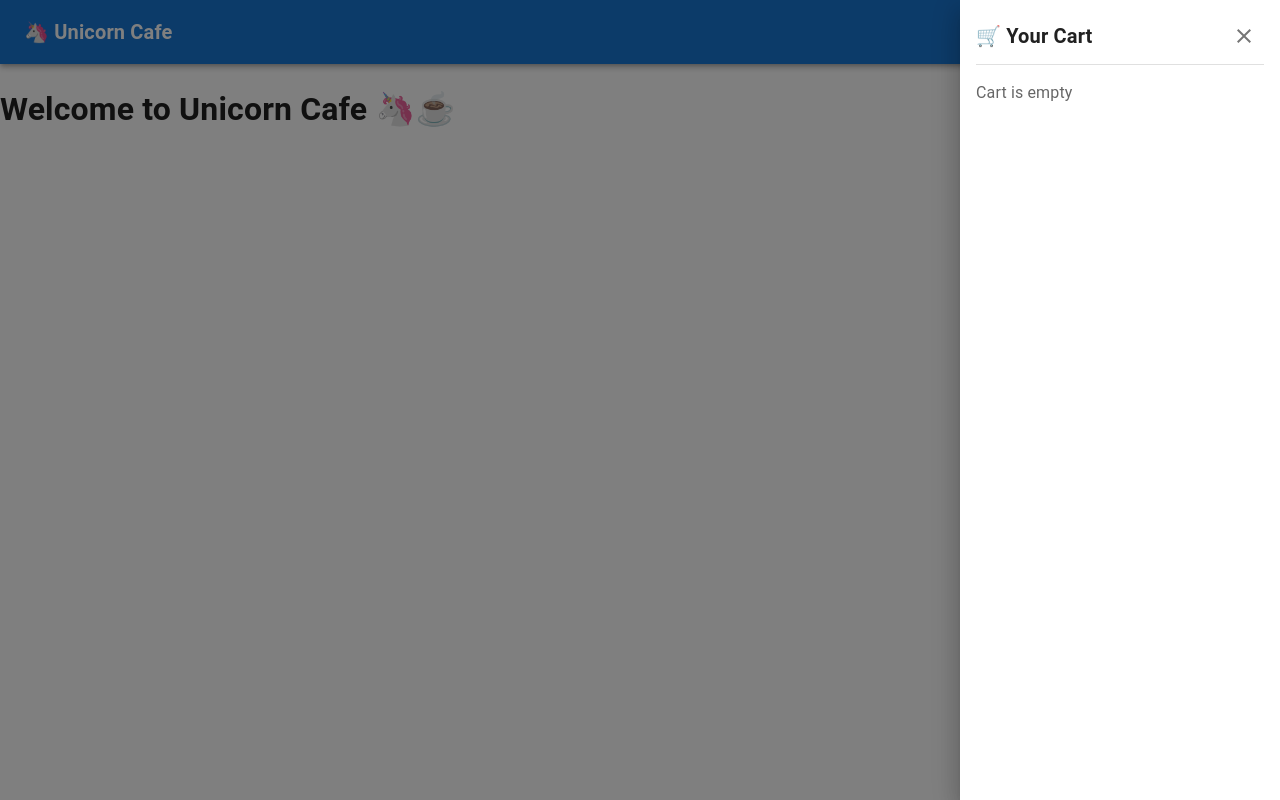
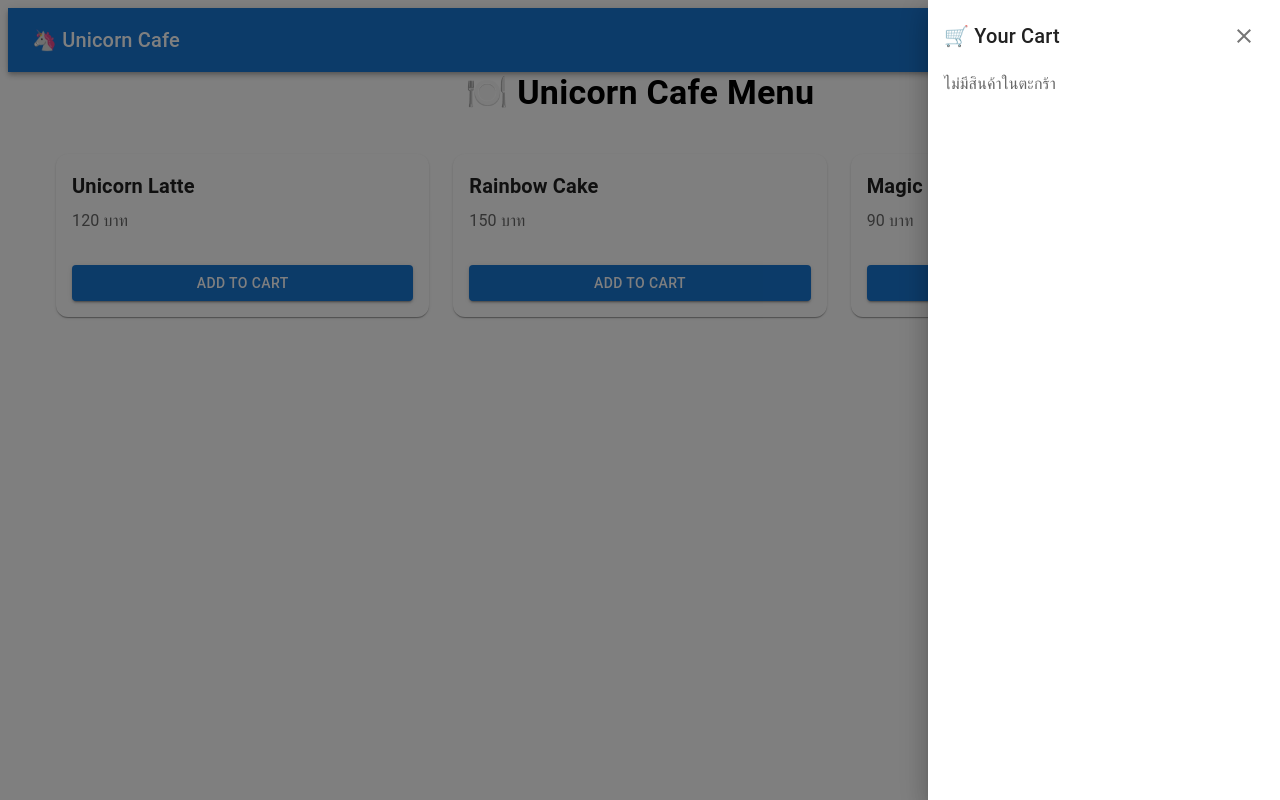
Before and after one commit to rungrawee-popcorn/unicorn-cafe, a React (Vite) app: page / in a window 1280 px wide. Both pictures are taken after a click on the button 1236 px from the left and 32 px from the top of the page. Built offline with nearby package versions, Linux system fonts and the light colour scheme.

Commit message:
feat(cart): add or remove individual menu items

```diff
--- a/src/app/App.tsx
+++ b/src/app/App.tsx
@@ -1,19 +1,12 @@
-import { BrowserRouter, Routes, Route } from 'react-router-dom'
-import Home from '../pages/Home'
-import Menu from '../pages/Menu'
-import Cart from '../pages/Cart'
-import Navbar from '../components/Navbar'
+import Navbar from "../components/Navbar"
+import Menu from "../pages/Menu"
 
-function App() {
+const App = () => {
   return (
-    <BrowserRouter>
+    <>
       <Navbar />
-      <Routes>
-        <Route path="/" element={<Home />} />
-        <Route path="/menu" element={<Menu />} />
-        <Route path="/cart" element={<Cart />} />
-      </Routes>
-    </BrowserRouter>
+      <Menu />
+    </>
   )
 }
 
--- a/src/components/CartDrawer.tsx
+++ b/src/components/CartDrawer.tsx
@@ -3,62 +3,90 @@ import {
     Box,
     Typography,
     IconButton,
-    Divider,
-    Stack
+    Button
   } from "@mui/material"
   import CloseIcon from "@mui/icons-material/Close"
   import { useCart } from "../context/CartContext"
 
-  interface CartDrawerProps {
+  interface Props {
     open: boolean
     onClose: () => void
   }
 
-  const CartDrawer = ({ open, onClose }: CartDrawerProps) => {
-    const { cartItems } = useCart()
+  const CartDrawer = ({ open, onClose }: Props) => {
+    const {
+      cart,
+      increaseQty,
+      decreaseQty,
+      removeFromCart
+    } = useCart()
+
+    const total = cart.reduce(
+      (sum, item) => sum + item.price * item.qty,
+      0
+    )
 
     return (
       <Drawer anchor="right" open={open} onClose={onClose}>
         <Box sx={{ width: 320, p: 2 }}>
           {/* Header */}
           <Box
-            sx={{
-              display: "flex",
-              alignItems: "center",
-              justifyContent: "space-between",
-              mb: 1
-            }}
+            display="flex"
+            justifyContent="space-between"
+            alignItems="center"
+            mb={2}
           >
-            <Typography variant="h6" fontWeight="bold">
-              🛒 Your Cart
-            </Typography>
-
+            <Typography variant="h6">🛒 Your Cart</Typography>
             <IconButton onClick={onClose}>
               <CloseIcon />
             </IconButton>
           </Box>
 
-          <Divider sx={{ mb: 2 }} />
-
-          {/* Cart Items */}
-          {cartItems.length === 0 ? (
+          {cart.length === 0 ? (
             <Typography color="text.secondary">
-              Cart is empty
+              ไม่มีสินค้าในตะกร้า
             </Typography>
           ) : (
-            <Stack spacing={2}>
-              {cartItems.map((item) => (
-                <Box key={item.id}>
+            <>
+              {cart.map((item) => (
+                <Box key={item.id} mb={2}>
                   <Typography fontWeight="bold">
                     {item.name}
                   </Typography>
 
-                  <Typography variant="body2" color="text.secondary">
-                    {item.quantity} x {item.price} บาท
+                  <Typography>
+                    {item.price} × {item.qty} ={" "}
+                    {item.price * item.qty} บาท
                   </Typography>
+
+                  <Box mt={1}>
+                    <Button
+                      size="small"
+                      onClick={() => decreaseQty(item.id)}
+                    >
+                      -
+                    </Button>
+                    <Button
+                      size="small"
+                      onClick={() => increaseQty(item.id)}
+                    >
+                      +
+                    </Button>
+                    <Button
+                      size="small"
+                      color="error"
+                      onClick={() => removeFromCart(item.id)}
+                    >
+                      ลบ
+                    </Button>
+                  </Box>
                 </Box>
               ))}
-            </Stack>
+
+              <Typography fontWeight="bold" mt={2}>
+                รวมทั้งหมด: {total} บาท
+              </Typography>
+            </>
           )}
         </Box>
       </Drawer>
--- a/src/components/Navbar.tsx
+++ b/src/components/Navbar.tsx
@@ -3,61 +3,39 @@ import {
   Toolbar,
   Typography,
   IconButton,
-  Badge,
-  Box
+  Badge
 } from "@mui/material"
 import ShoppingCartIcon from "@mui/icons-material/ShoppingCart"
+import { useState } from "react"
 import { useCart } from "../context/CartContext"
-import { Link } from "react-router-dom"
-import { useState } from "react"
 import CartDrawer from "./CartDrawer"
 
 const Navbar = () => {
-  const { totalQuantity } = useCart()
-  const [openCart, setOpenCart] = useState(false)
+  const { cart } = useCart()
+  const [open, setOpen] = useState(false)
+
+  const totalQty = cart.reduce(
+    (sum, item) => sum + item.qty,
+    0
+  )
 
   return (
     <>
-      <AppBar position="sticky">
+      <AppBar position="static">
         <Toolbar>
-          {/* Logo */}
-          <Typography
-            variant="h6"
-            component={Link}
-            to="/"
-            sx={{
-              flexGrow: 1,
-              textDecoration: "none",
-              color: "inherit",
-              fontWeight: "bold"
-            }}
-          >
+          <Typography variant="h6" sx={{ flexGrow: 1 }}>
             🦄 Unicorn Cafe
           </Typography>
 
-          {/* Cart Icon */}
-          <Box>
-            <IconButton
-              color="inherit"
-              onClick={() => setOpenCart(true)}
-            >
-              <Badge
-                badgeContent={totalQuantity}
-                color="error"
-                invisible={totalQuantity === 0}
-              >
-                <ShoppingCartIcon />
-              </Badge>
-            </IconButton>
-          </Box>
+          <IconButton color="inherit" onClick={() => setOpen(true)}>
+            <Badge badgeContent={totalQty} color="error">
+              <ShoppingCartIcon />
+            </Badge>
+          </IconButton>
         </Toolbar>
       </AppBar>
 
-      {/* Cart Drawer */}
-      <CartDrawer
-        open={openCart}
-        onClose={() => setOpenCart(false)}
-      />
+      <CartDrawer open={open} onClose={() => setOpen(false)} />
     </>
   )
 }
--- a/src/context/CartContext.tsx
+++ b/src/context/CartContext.tsx
@@ -1,52 +1,72 @@
 import React, { createContext, useContext, useState } from "react"
 
 export interface CartItem {
-  id: string
+  id: number
   name: string
   price: number
-  quantity: number
+  qty: number
 }
 
 interface CartContextType {
-  cartItems: CartItem[]
-  addToCart: (item: Omit<CartItem, "quantity">) => void
-  removeFromCart: (id: string) => void
-  totalQuantity: number
+  cart: CartItem[]
+  addToCart: (item: Omit<CartItem, "qty">) => void
+  removeFromCart: (id: number) => void
+  increaseQty: (id: number) => void
+  decreaseQty: (id: number) => void
 }
 
-const CartContext = createContext<CartContextType | undefined>(undefined)
+const CartContext = createContext<CartContextType | null>(null)
 
-export const CartProvider = ({ children }: { children: React.ReactNode }) => {
-  const [cartItems, setCartItems] = useState<CartItem[]>([])
+export const CartProvider = ({
+  children
+}: {
+  children: React.ReactNode
+}) => {
+  const [cart, setCart] = useState<CartItem[]>([])
 
-  const addToCart = (item: Omit<CartItem, "quantity">) => {
-    setCartItems((prev) => {
-      const existing = prev.find((i) => i.id === item.id)
-
-      if (existing) {
+  const addToCart = (item: Omit<CartItem, "qty">) => {
+    setCart((prev) => {
+      const found = prev.find((i) => i.id === item.id)
+      if (found) {
         return prev.map((i) =>
-          i.id === item.id
-            ? { ...i, quantity: i.quantity + 1 }
-            : i
+          i.id === item.id ? { ...i, qty: i.qty + 1 } : i
         )
       }
-
-      return [...prev, { ...item, quantity: 1 }]
+      return [...prev, { ...item, qty: 1 }]
     })
   }
 
-  const removeFromCart = (id: string) => {
-    setCartItems((prev) => prev.filter((i) => i.id !== id))
+  const removeFromCart = (id: number) => {
+    setCart((prev) => prev.filter((i) => i.id !== id))
   }
 
-  const totalQuantity = cartItems.reduce(
-    (sum, item) => sum + item.quantity,
-    0
-  )
+  const increaseQty = (id: number) => {
+    setCart((prev) =>
+      prev.map((i) =>
+        i.id === id ? { ...i, qty: i.qty + 1 } : i
+      )
+    )
+  }
+
+  const decreaseQty = (id: number) => {
+    setCart((prev) =>
+      prev
+        .map((i) =>
+          i.id === id ? { ...i, qty: i.qty - 1 } : i
+        )
+        .filter((i) => i.qty > 0)
+    )
+  }
 
   return (
     <CartContext.Provider
-      value={{ cartItems, addToCart, removeFromCart, totalQuantity }}
+      value={{
+        cart,
+        addToCart,
+        removeFromCart,
+        increaseQty,
+        decreaseQty
+      }}
     >
       {children}
     </CartContext.Provider>
--- a/src/main.tsx
+++ b/src/main.tsx
@@ -2,12 +2,12 @@ import React from "react"
 import ReactDOM from "react-dom/client"
 import App from "./app/App"
 import { CartProvider } from "./context/CartContext"
-import CssBaseline from "@mui/material/CssBaseline"
 
-ReactDOM.createRoot(document.getElementById("root")!).render(
+ReactDOM.createRoot(
+  document.getElementById("root")!
+).render(
   <React.StrictMode>
     <CartProvider>
-      <CssBaseline />
       <App />
     </CartProvider>
   </React.StrictMode>
```
